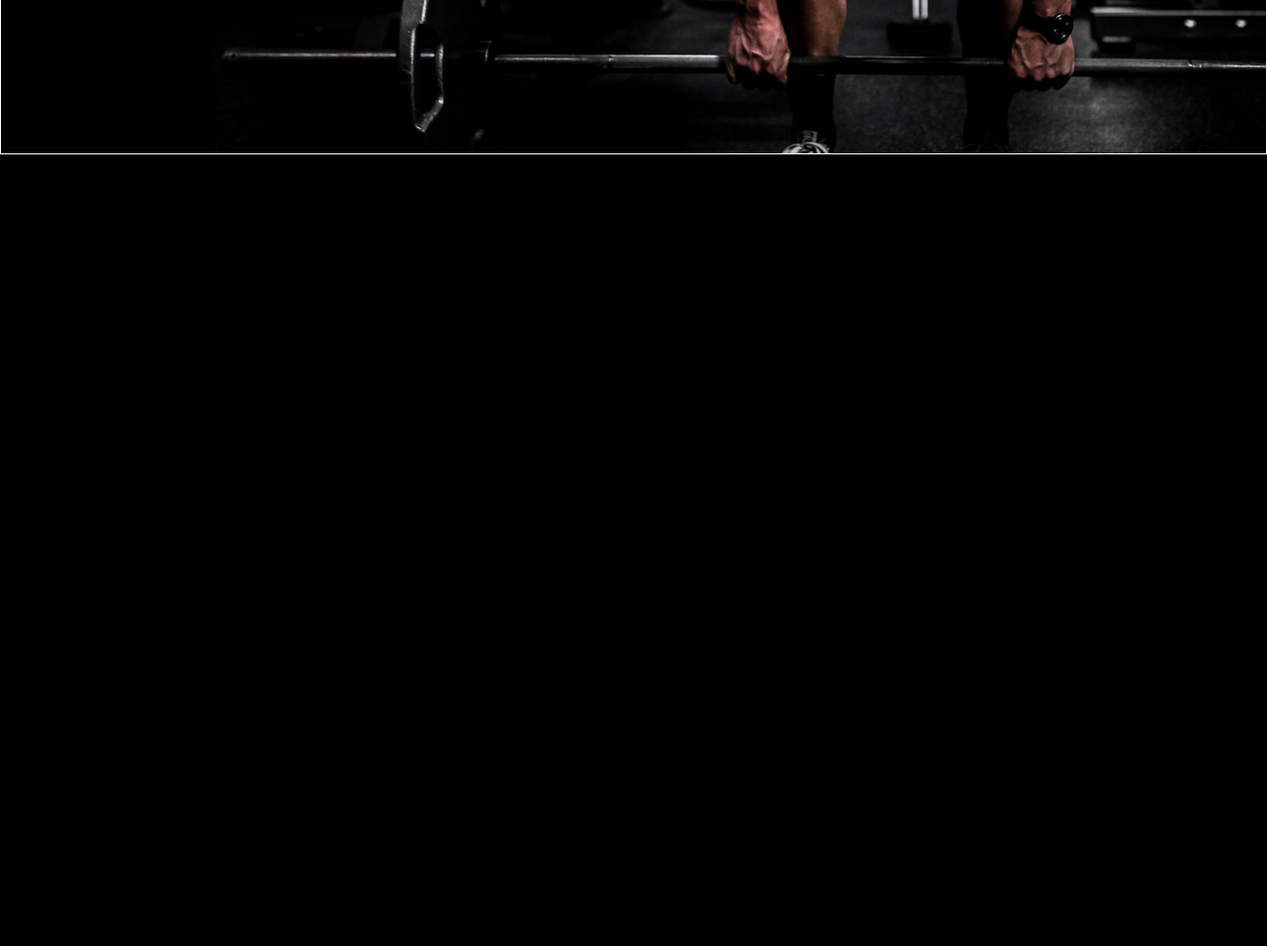
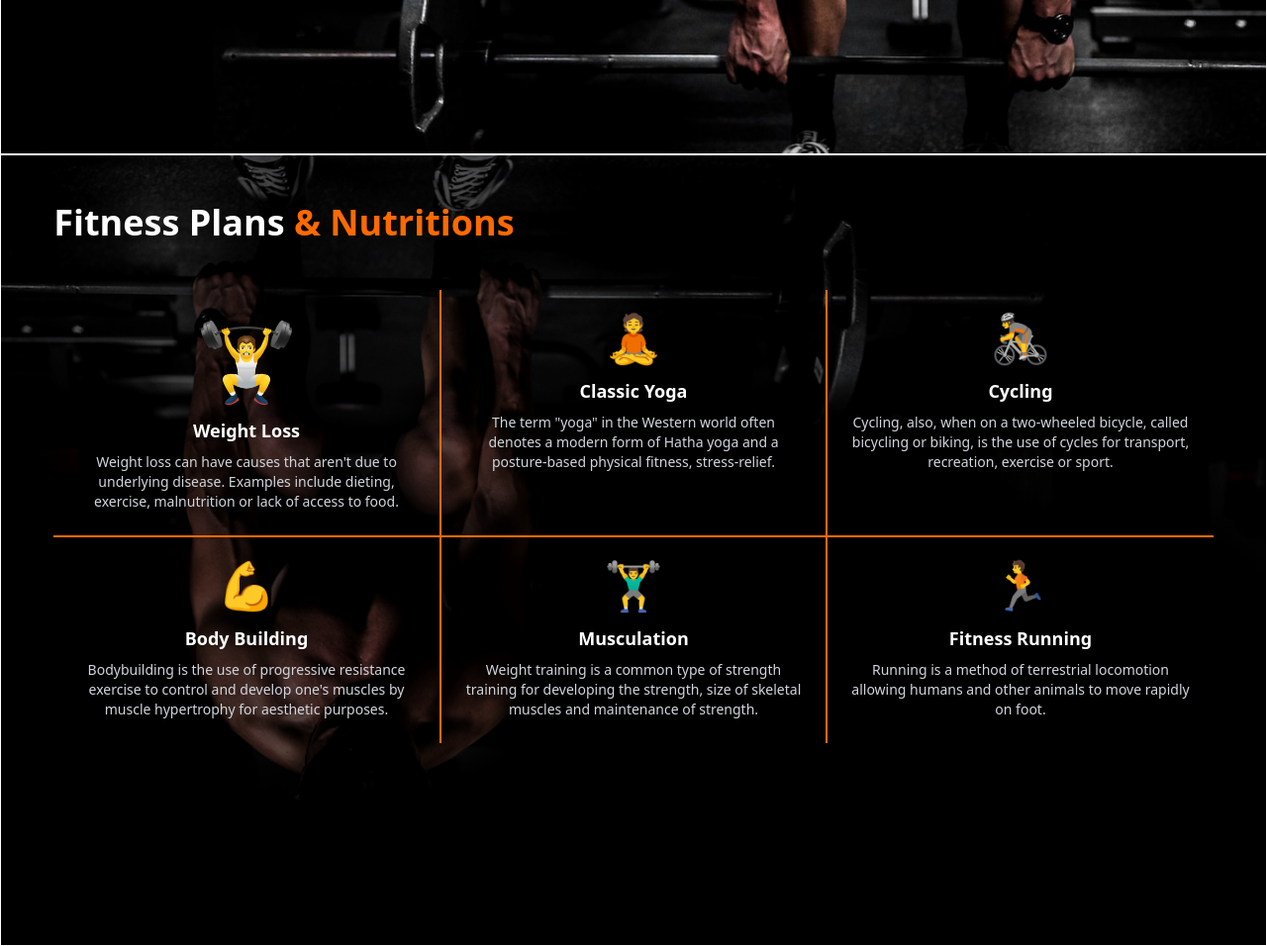
Before and after one commit to Rabbi01975741945/bodyshape, a plain HTML site: page index.html in a window 1280 px wide. Shown: the part 644-1600 px from the top of the page at 99% size. Before the commit the page ends 800 px from the top, so only its background shows below. Drawn offline with nearby package versions, Linux system fonts and the light colour scheme.

Commit message:
fitness-plan-done

```diff
--- a/index.html
+++ b/index.html
@@ -107,7 +107,7 @@
           Get Started
         </button>
         <div class="p-[1px] rounded-md bg-gradient-to-r from-[#F66844] to-[#FF921B]">
-          <button class="bg-black w-full md:w-0 px-6 py-2 text-white rounded-md text-sm sm:text-base">
+          <button class="bg-black w-full md:w-auto px-6 py-2 text-white rounded-md text-sm sm:text-base">
             Watch Reviews
           </button>
         </div>
@@ -131,8 +131,87 @@
     </div>
   </div>
 </section>
+<!-- banner end from here -->
+<!-- fitness plan start -->
+ <section class="max-w-full w-full border min-h-screen top-[88px] relative  border-white ">
+    <img src="images/roated_banner.png" class="absolute w-full h-full inset-0 animate-slide-left object-cover object-center" alt="">
+    <div class="absolute inset-0 w-full h-full bg-black/55 backdrop-brightness-80"></div>
+    <!-- overlay -->
+     <div class="relative max-w-11/12 w-full  h-full mx-auto">
+         <h1 class="text-4xl font-bold text-white my-12">
+        Fitness Plans <span class="text-orange-500">& Nutritions</span>
+      </h1>
+      <!-- content -->
+        <div class="grid grid-cols-1 sm:gap-2 md:gap-0 sm:my-12 sm:grid-cols-2 md:grid-cols-3 my-22">
 
-    <!-- banner end from here -->
+        <!-- Weight Loss -->
+        <div class="p-6 border-orange-500 sm:border md:border-l-0 md:border-t-0 md:rounded-none sm:rounded-md  md:border-b md:border-r text-center">
+
+           <img src="images/icons8-person-lifting-weights-96.png" class="mx-auto mb-2" alt="">
+          <h2 class="text-lg font-semibold mb-2 text-white">Weight Loss</h2>
+          <p class="text-sm text-gray-300">
+            Weight loss can have causes that aren't due to underlying disease. Examples include dieting,
+            exercise, malnutrition or lack of access to food.
+          </p>
+        </div>
+
+        <!-- Classic Yoga -->
+        <div class="p-6 border-orange-500 md:border-t-0 md:rounded-none sm:border sm:rounded-md md:border-b md:border-r text-center">
+          <div class="text-5xl mb-4">🧘</div>
+           <!-- <img src="images/icons8-yoga-64.png" alt=""> -->
+          <h2 class="text-lg font-semibold mb-2 text-white">Classic Yoga</h2>
+          <p class="text-sm text-gray-300">
+            The term "yoga" in the Western world often denotes a modern form of Hatha yoga and a
+            posture-based physical fitness, stress-relief.
+          </p>
+        </div>
+
+        <!-- Cycling -->
+        <div class="p-6 border-orange-500 sm:border md:border-t-0 md:rounded-none md:border-r-0 sm:rounded-md md:border-b text-center">
+          <div class="text-5xl mb-4">🚴</div>
+          <h2 class="text-lg font-semibold mb-2 text-white">Cycling</h2>
+          <p class="text-sm text-gray-300">
+            Cycling, also, when on a two-wheeled bicycle, called bicycling or biking, is the use of
+            cycles for transport, recreation, exercise or sport.
+          </p>
+        </div>
+
+        <!-- Body Building -->
+        <div class="p-6 text-center sm:border md:border-l-0 md:border-b-0 md:rounded-none sm:rounded-md border-orange-500 md:border-r">
+          <div class="text-5xl mb-4">💪</div>
+          <h2 class="text-lg font-semibold mb-2 text-white">Body Building</h2>
+          <p class="text-sm text-gray-300">
+            Bodybuilding is the use of progressive resistance exercise to control and develop one's
+            muscles by muscle hypertrophy for aesthetic purposes.
+          </p>
+        </div>
+
+        <!-- Musculation -->
+        <div class="p-6 text-center sm:border md:border-b-0 md:rounded-none sm:rounded-md border-orange-500 md:border-r">
+          <div class="text-5xl mb-4">🏋️‍♂️</div>
+          <h2 class="text-lg font-semibold mb-2 text-white">Musculation</h2>
+          <p class="text-sm text-gray-300">
+            Weight training is a common type of strength training for developing the strength, size
+            of skeletal muscles and maintenance of strength.
+          </p>
+        </div>
+
+        <!-- Fitness Running -->
+        <div class="p-6 text-center sm:border md:rounded-none md:border-b-0 md:border-r-0 sm:rounded-md border-orange-500">
+          <div class="text-5xl mb-4">🏃</div>
+          <h2 class="text-lg font-semibold mb-2 text-white">Fitness Running</h2>
+          <p class="text-sm text-gray-300">
+            Running is a method of terrestrial locomotion allowing humans and other animals to move
+            rapidly on foot.
+          </p>
+        </div>
+
+      </div>
+
+     </div>
+
+ </section>
+ <!-- fitness plan end -->
  </main>
 
 
```
Also changed, not shown: tailwind.config.js (+21 -0 lines).
